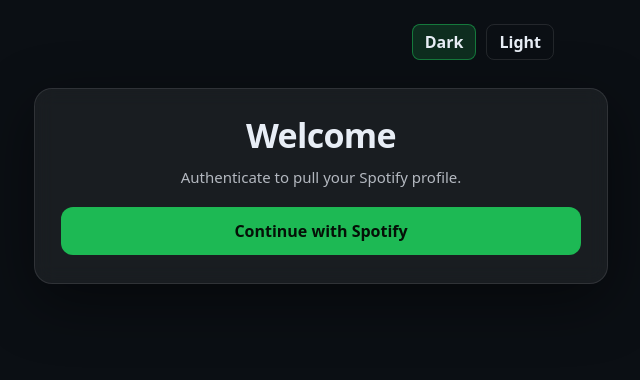
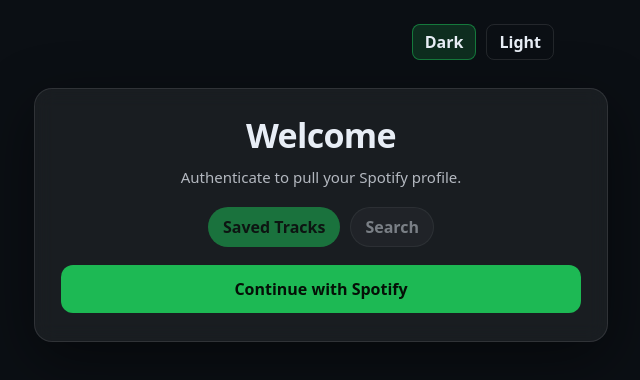
Before and after one commit to FledezmaChavez/SpotifyPlayground, a React (Vite) app: page / in a window 1280 px wide. Shown: the top 380 px of the page, without its empty margins (346-986 px from the left). Built offline with nearby package versions, Linux system fonts and the light colour scheme.

Commit message:
Placeholder for search and feature search buttons

```diff
--- a/src/App.css
+++ b/src/App.css
@@ -535,3 +535,60 @@
   background: rgba(29, 185, 84, 0.18);
   border-color: rgba(29, 185, 84, 0.55);
 }
+
+/* =========================
+   FEATURE TABS (NO ROUTER)
+   ========================= */
+
+.feature-tabs {
+  margin-top: 18px;
+  display: flex;
+  justify-content: center;
+  gap: 10px;
+  flex-wrap: wrap;
+}
+
+.feature-tab {
+  padding: 8px 14px;
+  border-radius: 999px;
+
+  border: 1px solid var(--border-soft);
+  background: var(--control-bg);
+  color: var(--control-text);
+
+  font-weight: 800;
+  cursor: pointer;
+
+  transition: background 120ms ease, transform 120ms ease, border-color 120ms ease;
+}
+
+.feature-tab:hover {
+  background: var(--control-bg-hover);
+}
+
+.feature-tab:active {
+  transform: scale(0.98);
+}
+
+.feature-tab.active {
+  background: var(--accent);
+  color: var(--accent-contrast);
+  border-color: rgba(29, 185, 84, 0.9);
+}
+
+.feature-tab:disabled {
+  opacity: 0.55;
+  cursor: not-allowed;
+  transform: none;
+}
+
+.panelTitle {
+  padding: 12px 14px;
+  font-weight: 900;
+  background: var(--bg-subtle);
+  border-bottom: 1px solid var(--border-soft);
+}
+
+.muted {
+  color: var(--text-muted);
+}
--- a/src/App.jsx
+++ b/src/App.jsx
@@ -6,6 +6,10 @@
 import './App.css'
 
 
+const FEATURES = {
+  saved: "saved",
+  search: "search",
+};
 
 
 function App() {
@@ -13,7 +17,7 @@
 
   const [showSaved, setShowSaved] = useState(false);
   const { theme, setTheme } = useTheme();
-
+  const [activeFeature, setActiveFeature] = useState(FEATURES.saved);
 
 
   const { user, status, error, isAuthenticated, login, logout } = useSpotifySession();
@@ -25,8 +29,6 @@
     <>
 
       <main className="page">
-
-
         <div className="app-column">
           <div className="theme-toggle">
             <button
@@ -43,9 +45,32 @@
               Light
             </button>
           </div>
+
           <section className="card">
 
             <WelcomeComponent user={user} isAuthenticated={isAuthenticated} />
+
+            <div className='feature-tabs' role='tablist' aria-label="Features">
+              <button
+                type="button"
+                className={`feature-tab ${activeFeature === FEATURES.saved ? "active" : ""}`}
+                onClick={() => setActiveFeature(FEATURES.saved)}
+                disabled={!isAuthenticated}
+                role="tab"
+                aria-selected={activeFeature === FEATURES.saved}
+              >
+                Saved Tracks
+              </button>
+
+              <button className={`feature-tab ${activeFeature === FEATURES.search ? "active" : ""}`}
+                onClick={() => setActiveFeature(FEATURES.search)}
+                disabled={!isAuthenticated}
+                role="tab"
+                aria-selected={activeFeature === FEATURES.search}
+              >
+                Search
+              </button>
+            </div>
 
 
 
@@ -70,21 +95,28 @@
             {error && <div className="errorBox">{error}</div>}
           </section>
 
+
+
           {isAuthenticated && (
-            <section className="panel">
-              <button
-                className="panelHeader"
-                onClick={() => setShowSaved(v => !v)}
-                aria-expanded={showSaved}
-              >
-                <span>My saved tracks</span>
-                <span className="chevron">{showSaved ? "▾" : "▸"}</span>
-              </button>
+            <section className="panel" role="tabpanel">
+              {activeFeature === FEATURES.saved && (
+                <div className='panelTitle'>My saved Tracks
+                  <TopTracksComponent />
+                </div>
+              )}
 
-              {showSaved && (
+              {activeFeature === FEATURES.search && (
+                <>
+                  <div className='panelTitle'>Search</div>
+                  <div className='panelBody'>
+                    <p className="muted">Search feature coming soon!</p>
+                  </div>
+                </>
 
-                <TopTracksComponent />
               )}
+
+
+
             </section>
 
 
--- a/src/components/WelcomeComponent.jsx
+++ b/src/components/WelcomeComponent.jsx
@@ -7,7 +7,7 @@
     <h1 className="title">
             Welcome{user ? `, ${user.display_name}` : ""}
           </h1>
-     <p class="subtitle">
+     <p className="subtitle">
             {isAuthenticated
               ? "You’re authenticated. Let’s build something fun."
               : "Authenticate to pull your Spotify profile."}
```
Lines whose indentation alone changed are shown as unchanged.
